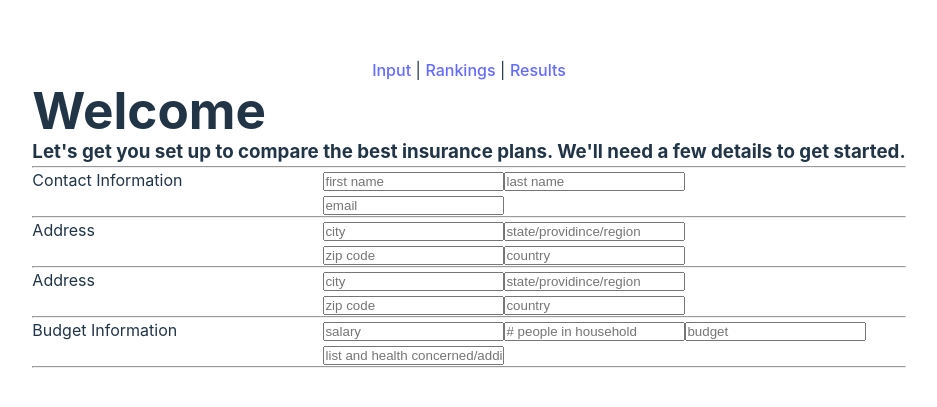
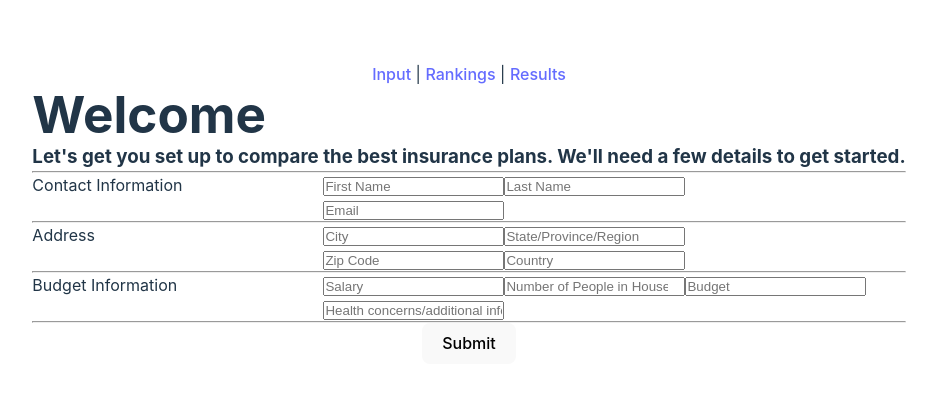
Before and after one commit to riasingh125/forge-spring25-software, a React (Vite) app in the folder frontend/: page /input in a window 1280 px wide. Shown: the part 187-594 px from the top of the page, without its empty margins (171-1108 px from the left). Built offline with nearby package versions, Linux system fonts and the light colour scheme.

Commit message:
added submit button/submit form function to input page, needs to be tested with backend endpoint

```diff
--- a/frontend/src/pages/Input/Input.tsx
+++ b/frontend/src/pages/Input/Input.tsx
@@ -1,90 +1,195 @@
-import React from "react";
+import React, { useState } from "react";
+import { useNavigate } from "react-router-dom";
 import styles from "./styles.module.css";
 
-const Input: React.FC = () => (
+const Input: React.FC = () => {
+  const navigate = useNavigate();
+
+  const [formData, setFormData] = useState({
+    firstName: "",
+    lastName: "",
+    email: "",
+    city: "",
+    state: "",
+    zip: "",
+    country: "",
+    salary: "",
+    numHousehold: "",
+    budget: "",
+    concerns: "",
+  });
+
+  // Handle input changes
+  const handleChange = (e: React.ChangeEvent<HTMLInputElement>) => {
+    setFormData({ ...formData, [e.target.name]: e.target.value });
+  };
+
+  // Handle form submission
+  const handleSubmit = async (e: React.FormEvent) => {
+    e.preventDefault();
+    try {
+      const response = await fetch("back end endpoint here", {
+        method: "POST",
+        headers: { "Content-Type": "application/json" },
+        body: JSON.stringify(formData),
+      });
+
+      if (response.ok) {
+        navigate("/rankings");
+      } else {
+        alert("Error submitting the form. Please try again.");
+      }
+    } catch (error) {
+      console.error("Submission error:", error);
+      alert("Failed to connect to the server.");
+    }
+  };
+
+  return (
     <div>
       <h1>Welcome</h1>
       <h3>
-      Let's get you set up to compare the best insurance plans. We'll need a few
-      details to get started.
+        Let's get you set up to compare the best insurance plans. We'll need a
+        few details to get started.
       </h3>
       <hr></hr>
       <div className={styles.formContainer}>
         <form className={styles.form}>
+          {/* Contact Information */}
           <div className={styles.formGroup}>
             <div className={styles.formLabelGroup}>Contact Information</div>
             <div className={styles.formInputGroup}>
               <div>
-              <input type="text" placeholder="first name" name="firstName" />
-              <input type="text" placeholder="last name" name="lastName" />
+                <input
+                  type="text"
+                  placeholder="First Name"
+                  name="firstName"
+                  value={formData.firstName}
+                  onChange={handleChange}
+                  required
+                />
+                <input
+                  type="text"
+                  placeholder="Last Name"
+                  name="lastName"
+                  value={formData.lastName}
+                  onChange={handleChange}
+                  required
+                />
               </div>
               <div>
-              <input type="email" placeholder="email" name="email" />
+                <input
+                  type="email"
+                  placeholder="Email"
+                  name="email"
+                  value={formData.email}
+                  onChange={handleChange}
+                  required
+                />
               </div>
             </div>
           </div>
+
           <hr></hr>
+
+          {/* Address Information */}
           <div className={styles.formGroup}>
             <div className={styles.formLabelGroup}>Address</div>
             <div className={styles.formInputGroup}>
               <div>
-              <input type="text" placeholder="city" name="city" />
                 <input
                   type="text"
-                placeholder="state/providince/region"
+                  placeholder="City"
+                  name="city"
+                  value={formData.city}
+                  onChange={handleChange}
+                  required
+                />
+                <input
+                  type="text"
+                  placeholder="State/Province/Region"
                   name="state"
+                  value={formData.state}
+                  onChange={handleChange}
+                  required
                 />
               </div>
               <div>
-              <input type="text" placeholder="zip code" name="zip" />
-              <input type="text" placeholder="country" name="country" />
+                <input
+                  type="text"
+                  placeholder="Zip Code"
+                  name="zip"
+                  value={formData.zip}
+                  onChange={handleChange}
+                  required
+                />
+                <input
+                  type="text"
+                  placeholder="Country"
+                  name="country"
+                  value={formData.country}
+                  onChange={handleChange}
+                  required
+                />
               </div>
             </div>
           </div>
+
           <hr></hr>
-        <div className={styles.formGroup}>
-          <div className={styles.formLabelGroup}>Address</div>
-          <div className={styles.formInputGroup}>
-            <div>
-              <input type="text" placeholder="city" name="city" />
-              <input
-                type="text"
-                placeholder="state/providince/region"
-                name="state"
-              />
-            </div>
-            <div>
-              <input type="text" placeholder="zip code" name="zip" />
-              <input type="text" placeholder="country" name="country" />
-            </div>
-          </div>
-        </div>
-        <hr></hr>
+
+          {/* Budget Information */}
+
           <div className={styles.formGroup}>
             <div className={styles.formLabelGroup}>Budget Information</div>
             <div className={styles.formInputGroup}>
               <div>
-              <input type="text" placeholder="salary" name="salary" />
                 <input
-                type="text"
-                placeholder="# people in household"
+                  type="number"
+                  placeholder="Salary"
+                  name="salary"
+                  value={formData.salary}
+                  onChange={handleChange}
+                  required
+                />
+                <input
+                  type="number"
+                  placeholder="Number of People in Household"
                   name="numHousehold"
+                  value={formData.numHousehold}
+                  onChange={handleChange}
+                  required
                 />
-              <input type="text" placeholder="budget" name="budget" />
+                <input
+                  type="number"
+                  placeholder="Budget"
+                  name="budget"
+                  value={formData.budget}
+                  onChange={handleChange}
+                  required
+                />
               </div>
               <div>
                 <input
                   type="text"
-                placeholder="list and health concerned/additional information here"
+                  placeholder="Health concerns/additional information"
                   name="concerns"
+                  value={formData.concerns}
+                  onChange={handleChange}
                 />
               </div>
             </div>
           </div>
+
           <hr></hr>
+
+          {/* Submit Button */}
+          <button type="submit" className={styles.submitButton}>
+            Submit
+          </button>
         </form>
       </div>
     </div>
   );
+};
 
 export default Input;
```
Lines whose indentation alone changed are shown as unchanged.
